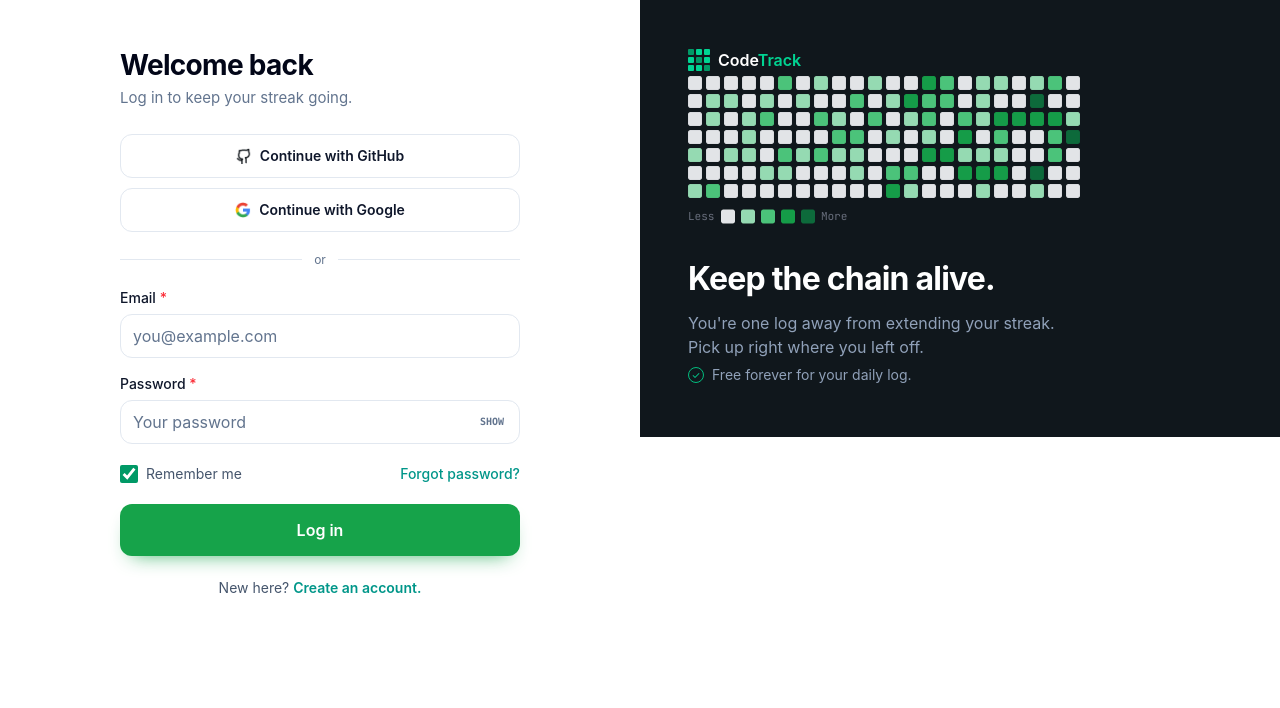
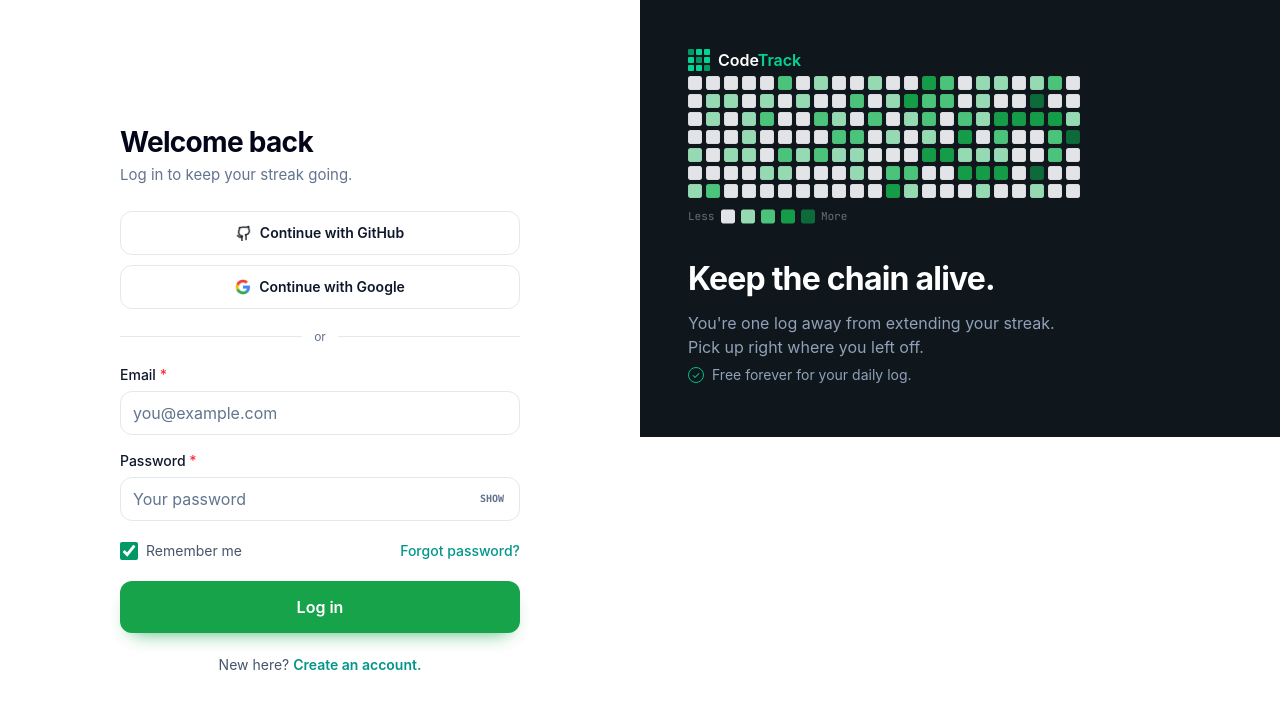
Before and after one commit to Emmanuel-N873/codetrack-dashboard-react, a React (Vite) app: page /signin in a window 1280 px wide. Shown: the top 708 px of the page. Built offline with nearby package versions, Linux system fonts and the light colour scheme.

Commit message:
fix(responsiveness): ensure the auth page form container is centered vertically

```diff
--- a/src/components/auth/AuthLayout.jsx
+++ b/src/components/auth/AuthLayout.jsx
@@ -12,8 +12,8 @@
                     <span className="font-mono text-xs tracking-wide text-slate-400">{mobileMessage}</span>
                 </header>
 
-                <section className="flex min-h-[calc(100vh-90px)] items-start justify-center px-6 py-7 sm:px-10 lg:order-1 lg:min-h-screen lg:px-0 lg:py-0">
-                    <div className="w-full max-w-[400px] lg:mx-auto lg:mt-12">
+                <section className="flex min-h-[calc(100vh-90px)] items-center justify-center px-6 py-7 sm:px-10 lg:order-1 lg:min-h-screen lg:px-0 lg:py-0">
+                    <div className="w-full max-w-[400px] lg:mx-auto">
                         <h1 className="text-[28px] font-bold leading-tight tracking-tight text-slate-950">{title}</h1>
                         <p className="mt-1 text-[15px] text-slate-500">{description}</p>
                         {children}
```
Also changed, not shown: 1 other file (tests, documents, lock files or other folders).
